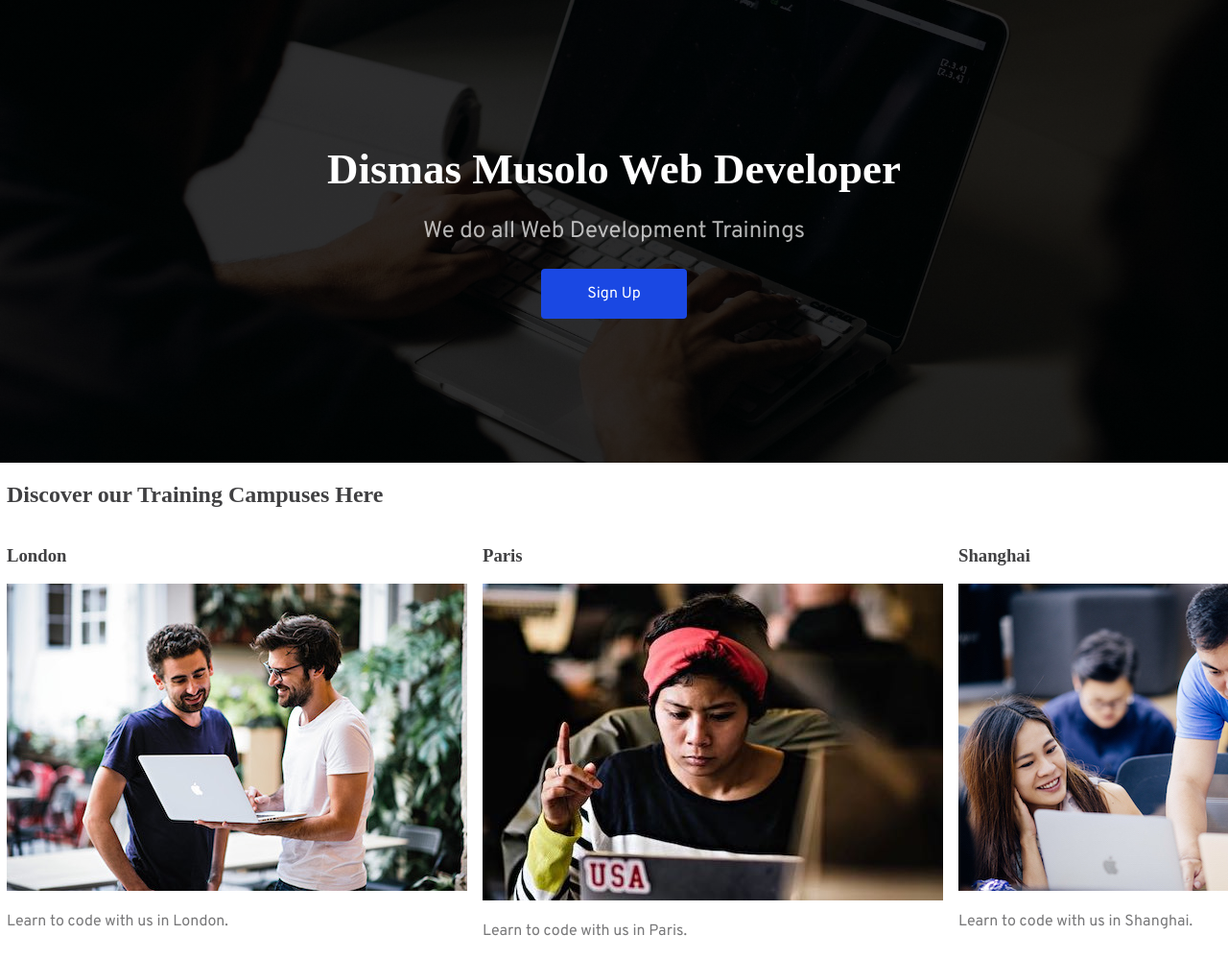
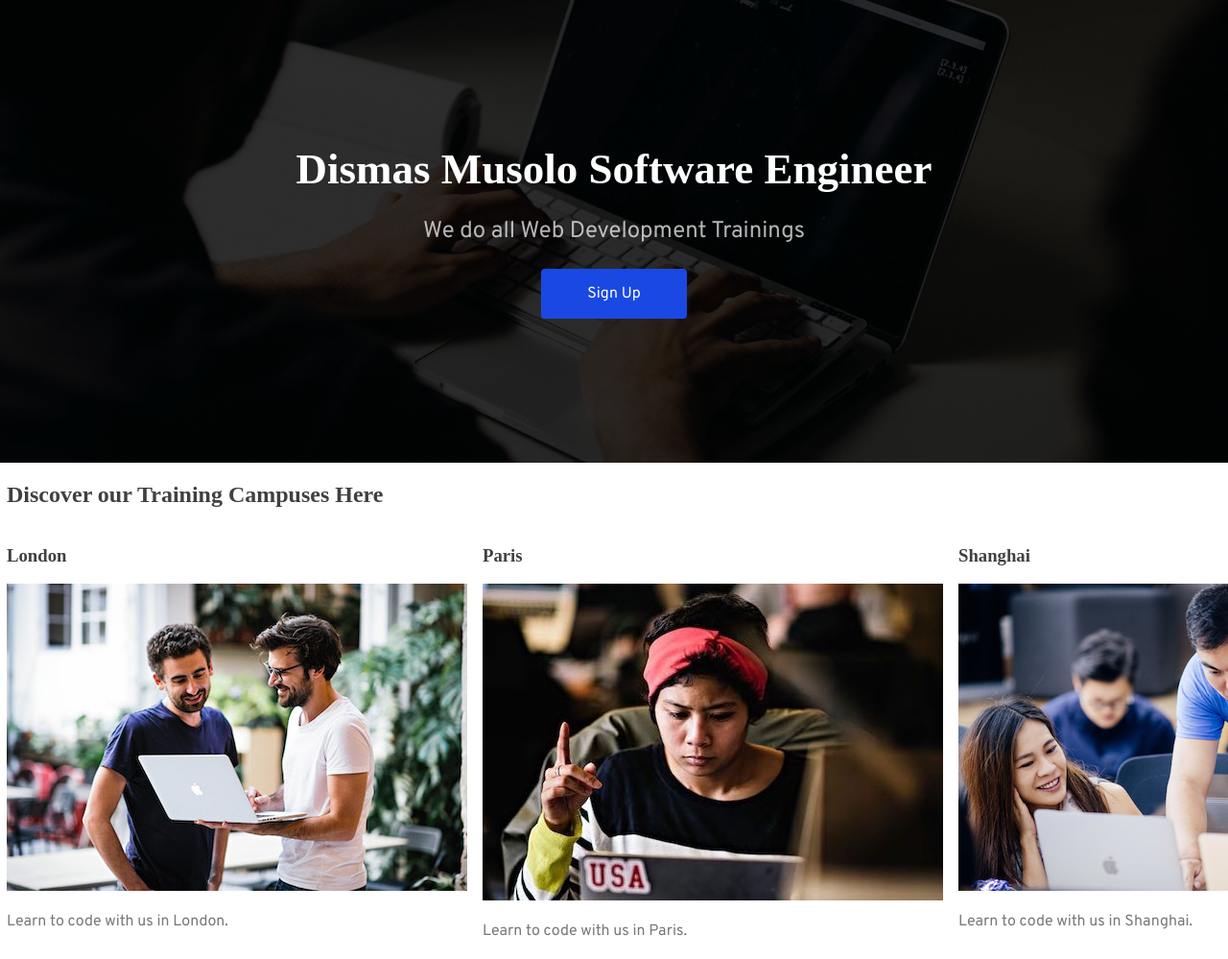
Before and after one commit to Spiff1987/First-Landing-Page, a plain HTML site: page index.html in a window 1280 px wide. Shown: the top 999 px of the page at 96% size. Drawn offline with Linux system fonts and the light colour scheme; a web font is replaced by a local one.

Commit message:
Add files via upload

```diff
--- a/index.html
+++ b/index.html
@@ -12,7 +12,7 @@
 <body>
   <!-- Banner section -->
   <div class="banner">
-      <h1>Dismas Musolo Web Developer</h1>
+      <h1>Dismas Musolo Software Engineer</h1>
       <p>We do all Web Development Trainings</p>
       <a href="www.google.com" class="button-grey">Sign Up</a>
   </div>
```
